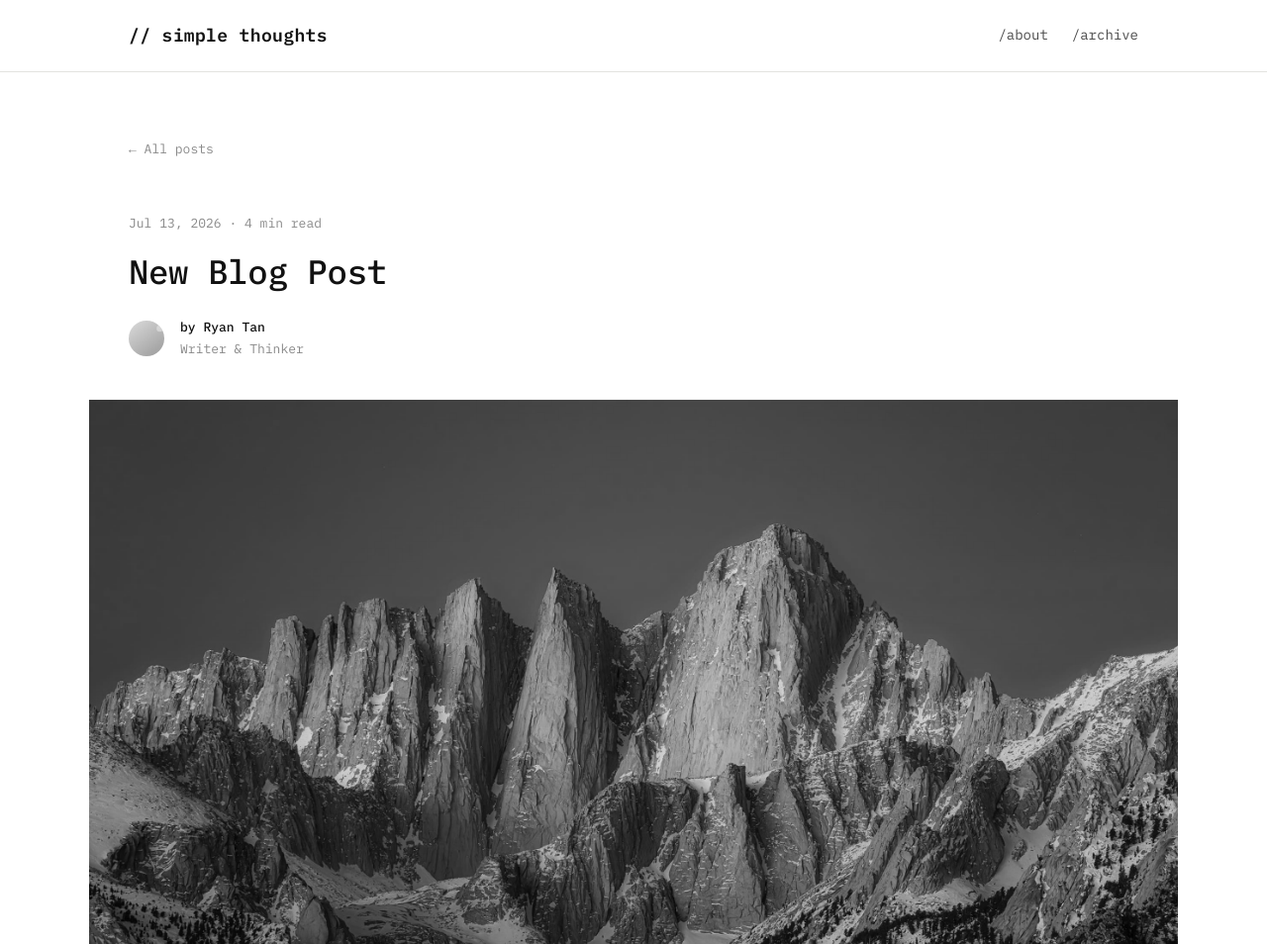
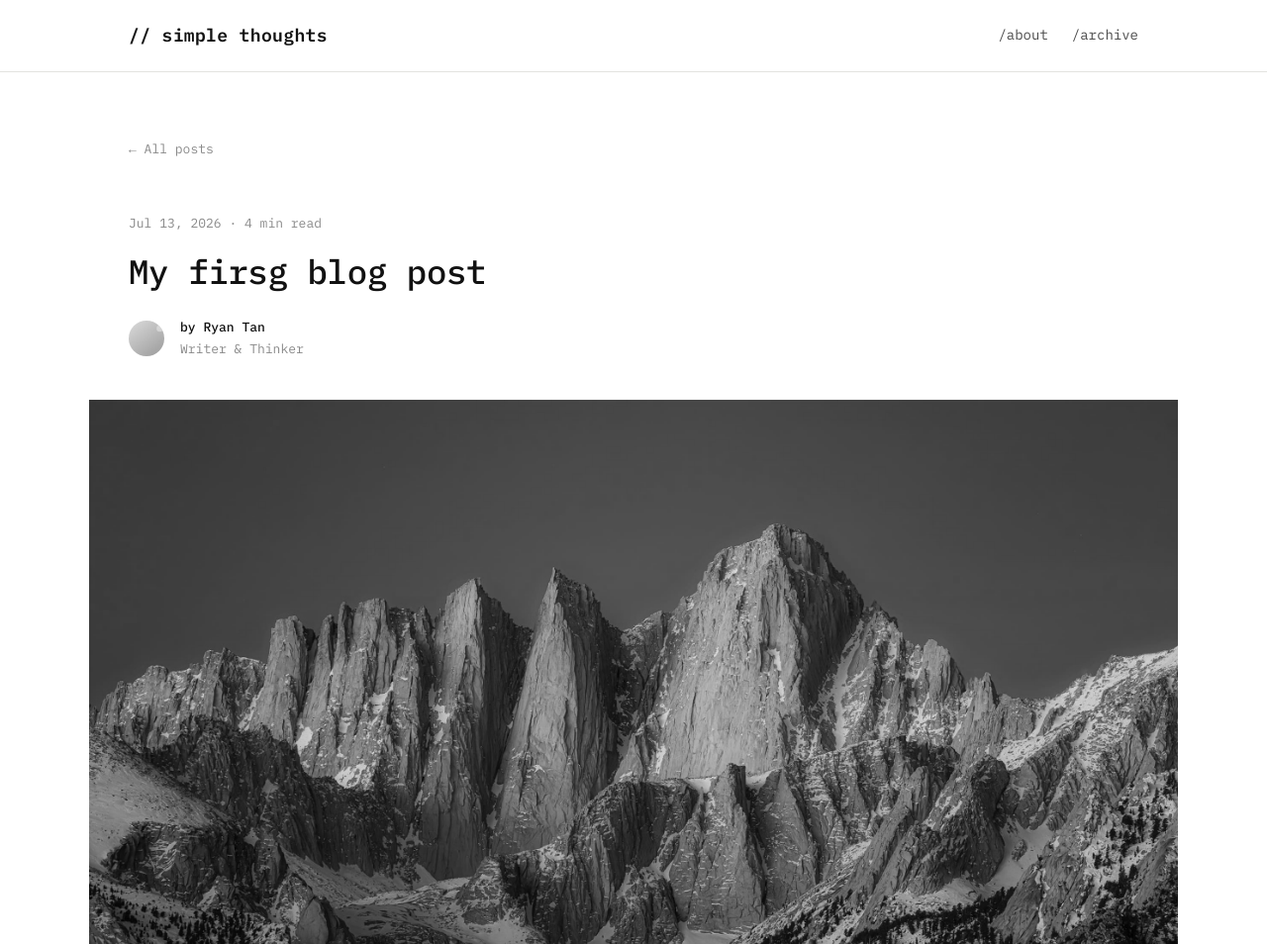
Before and after one commit to Ryan1731/merlion-diaries, an Eleventy site: page src/posts/new-blog-post.md in a window 1280 px wide. Shown: the top 954 px of the page at 99% size. Built offline with nearby package versions, Linux system fonts and the light colour scheme; Eleventy itself is replaced by a stand-in of ours; files that its build step writes are made by us from their sources.

Commit message:
Update Posts “new-blog-post”

```diff
--- a/src/posts/new-blog-post.md
+++ b/src/posts/new-blog-post.md
@@ -1,6 +1,6 @@
 ---
 layout: post.njk
-title: New Blog Post
+title: My firsg blog post
 date: 2026-07-13
 readTime: 4
 tags:
```
